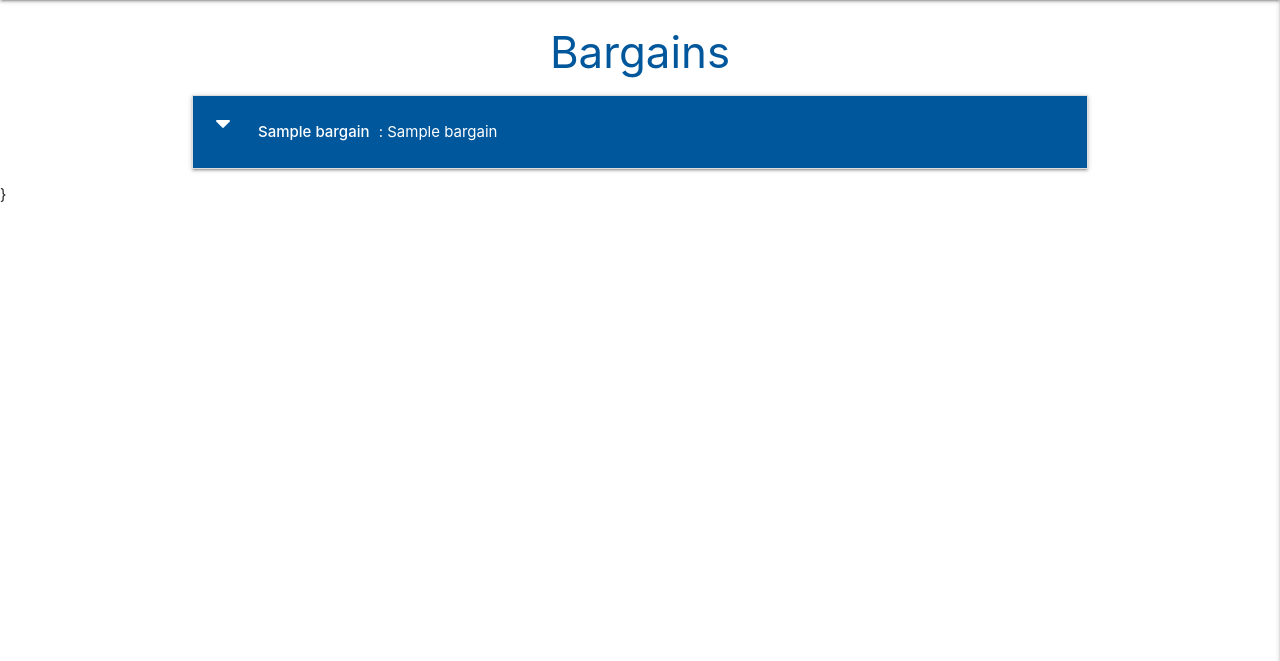
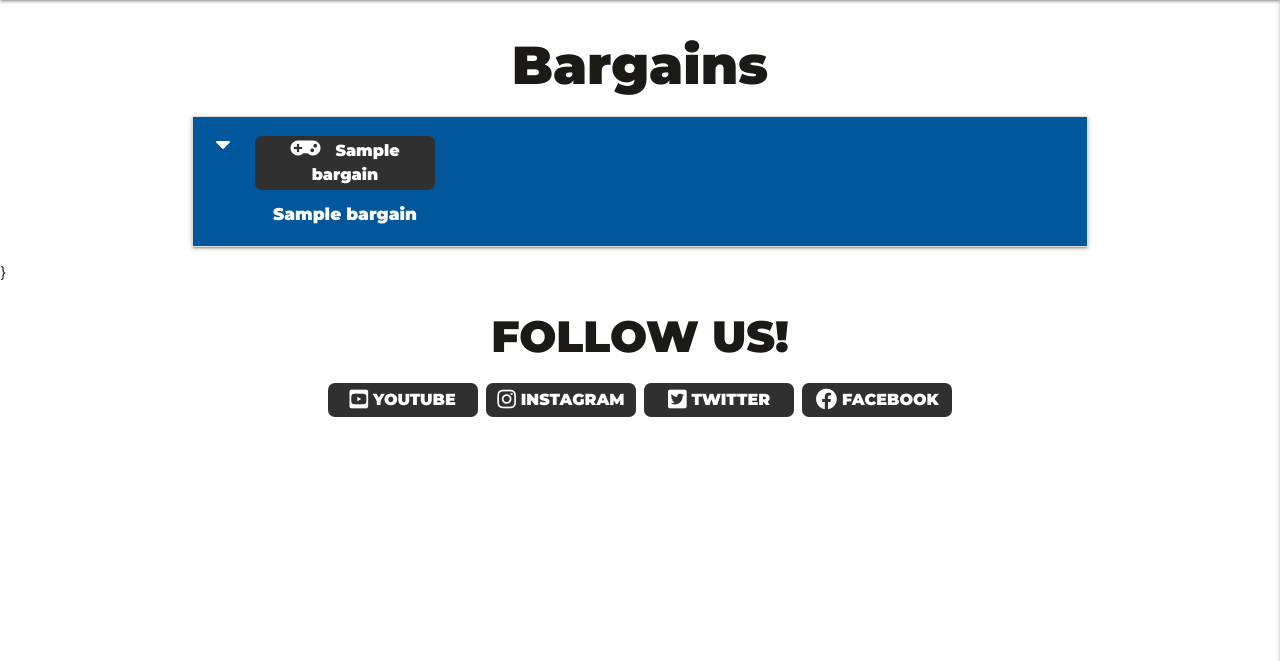
Before and after one commit to blockjarvis/ciproject3, a Flask app: page / in a window 1280 px wide. Shown: the part 64-725 px from the top of the page. Run offline with Flask 2, Linux system fonts and the light colour scheme; grey boxes marked "Sample" are stand-in pictures; a database or web service that is not in the repository returns one stand-in record (values such as "Sample title"); some libraries are stand-ins or nearby versions.

Commit message:
social media footer add buttons css style

```diff
--- a/static/css/style.css
+++ b/static/css/style.css
@@ -11,3 +11,88 @@
     max-width: 400px;
     height: 300px;
 }
+
+/*-- ===== align style ==== -- */
+
+.logo {
+    display: block;
+    height: 100%;
+    margin-left: auto;
+    margin-right: auto;
+    max-width: 800px;
+    width:100%;
+}
+
+/*-- ===== (buttonsm) style ==== -- */
+.buttonsm {
+    background-color: #303030;
+    border: none;
+    color: white;
+    cursor: pointer;
+    display: inline-block;
+    font-family: 'Montserrat', sans-serif;
+    font-size: 16px;
+    font-weight: 600;
+    margin: 4px 2px;
+    padding: 5px;
+    text-align: center;
+    text-decoration: none;
+    width: 150px;
+}
+    .buttonsm {border-radius: 7px;}
+
+    .buttonsm:hover {
+    background-color: #f0c234;
+    color: white;
+}
+
+ /*-- ===== buttons font style ==== -- */
+.buttonfont {
+    color:white;
+    font-family: 'Montserrat', sans-serif;
+    font-size:14px ;
+    font-weight: 600;
+}
+
+ /*-- ===== P font style ==== -- */
+p {
+    color:#000000;
+    font-family: 'Montserrat', sans-serif;
+    font-size:15px ;
+    font-weight: 400;
+}
+
+ /*-- ===== H1,H2 font style ==== -- */
+h1,h2,h3{
+    text-align: center;
+    color:#1b1a17;
+    font-family: 'Montserrat', sans-serif;
+    font-weight: 600;
+}
+
+ /*-- ===== H5,H6 font style ==== -- */
+ h5,h6{
+    text-align: center;
+    color:#ffffff;
+    font-family: 'Montserrat', sans-serif;
+    font-weight: 600;
+    font-size:17px ;
+}
+
+ /*-- ===== category box style ==== -- */
+.categorybox {
+    background-color: #303030;
+    border: none;
+    color: white;
+    cursor: pointer;
+    display: inline-block;
+    font-family: 'Montserrat', sans-serif;
+    font-size: 16px;
+    font-weight: 600;
+    margin: 4px 2px;
+    padding: 3px;
+    text-align: center;
+    text-decoration: none;
+    width: 180px;
+}
+    .categorybox {border-radius: 7px;}
--- a/templates/bargains.html
+++ b/templates/bargains.html
@@ -1,7 +1,7 @@
 {% extends "base.html" %}
 {% block content %}
 
-  <h3 class="light-blue-text text-darken-4 center-align">Bargains</h3>
+  <h2>Bargains</h2>
 
   <ul class="collapsible">
     {% for bargain in bargains %}
@@ -10,8 +10,8 @@
           <div class="col s3">
             <i class="fas fa-caret-down"></i>
             {% if session.user|lower == bargain.created_by|lower %}
-            <a href="{{ url_for('edit_bargain', bargain_id=bargain._id) }}" class="btn-small light-blue lighten-1">Edit</a>
-            <button onclick="myFunction()" class="btn-small light-red lighten-1">Expired</button>
+            <a href="{{ url_for('edit_bargain', bargain_id=bargain._id) }}" class="btn-small light-blue lighten-1 buttonfont">Edit</a>
+            <button onclick="myFunction()" class="btn-small red lighten-1 buttonfont">Expired</button>
             <script>
             function myFunction() {
               let text;
@@ -25,19 +25,22 @@
             {% endif %}
           </div>
           <div class="col s9">
-            <strong>{{ bargain.category_name }}</strong> : {{ bargain.bargain_name }}
+            <div class="categorybox">
+              <i class="fas fa-solid fa-gamepad fa-lg"></i>{{ bargain.category_name }}
+            </div>
             {% if bargain.under_50 == "on" %}
             <i class="fas fa-regular fa-award tooltipped"
                 data-position="right" data-tooltip="More than 50% discount!"></i>
             {% endif %}
+            <h6>{{ bargain.bargain_name }}</h6>
           </div>
         </div>
         <div class="collapsible-body">
           <img class="bargainimg" src="{{ bargain.bargain_img }}" alt="bargain-img">
           <p>{{ bargain.bargain_description }}</p>
-          <a href="{{ bargain.bargain_link }}" class="btn-small green accent-4" target="_blank">Get Deal</a>
+          <a href="{{ bargain.bargain_link }}" class="btn-small green accent-4 buttonfont" target="_blank">Get Deal</a>
           <p><em>by: {{ bargain.created_by }}</em></p>
-          <a href="{{ url_for('report_bargain', bargain_id=bargain._id) }}" class="btn-small light-blue lighten-1">Report</a>
+          <a href="{{ url_for('report_bargain', bargain_id=bargain._id) }}" class="btn-small red lighten-1 buttonfont">Report</a>
         </div>
     </li>
     {% endfor %}
--- a/templates/base.html
+++ b/templates/base.html
@@ -3,10 +3,16 @@
 <head>
     <meta charset="UTF-8">
     <meta name="viewport" content="width=device-width, initial-scale=1.0">
+    <!-- ===== font awesome ==== -->
     <link rel="stylesheet" href="https://cdnjs.cloudflare.com/ajax/libs/font-awesome/5.13.1/css/all.min.css"
         integrity="sha512-xA6Hp6oezhjd6LiLZynuukm80f8BoZ3OpcEYaqKoCV3HKQDrYjDE1Gu8ocxgxoXmwmSzM4iqPvCsOkQNiu41GA==" crossorigin="anonymous" type="text/css">
+    <!-- ===== materialize css ==== -->
     <link rel="stylesheet" href="https://cdnjs.cloudflare.com/ajax/libs/materialize/1.0.0/css/materialize.min.css" type="text/css">
     <link rel="stylesheet" href="{{ url_for('static', filename='css/style.css') }}" type="text/css">
+    <!-- ===== Google Font ==== -->
+    <link rel="preconnect" href="https://fonts.googleapis.com">
+    <link rel="preconnect" href="https://fonts.gstatic.com" crossorigin>
+    <link href="https://fonts.googleapis.com/css2?family=Montserrat:wght@400;900&display=swap" rel="stylesheet">
     {% block styles %}
     {% endblock %}
     <title>Game Bargains</title>
@@ -74,6 +80,18 @@
         {% endblock %}
     </main>}
 
+    <!-- ===== Footer ==== -->
+    <footer>
+        <h3>FOLLOW US!</h3>
+    <!-- ===== Social Media ==== -->
+       <div class="center-align">
+        <a href="https://www.youtube.com/" class="buttonsm" target="_blank"><i class="fab fa-youtube-square fa-lg"></i>   YOUTUBE</a>
+        <a href="https://instagram.com/" class="buttonsm" target="_blank"><i class="fab fa-instagram fa-lg"></i>   INSTAGRAM</a>
+        <a href="https://twitter.com/" class="buttonsm" target="_blank"><i class="fab fa-twitter-square fa-lg"></i>   TWITTER</a>
+        <a href="https://www.facebook.com/" class="buttonsm" target="_blank"><i class="fab fa-facebook fa-lg"></i>   FACEBOOK</a>
+       </div>
+    </footer>
+
     <script src="https://code.jquery.com/jquery-3.5.1.min.js"
         integrity="sha256-9/aliU8dGd2tb6OSsuzixeV4y/faTqgFtohetphbbj0=" crossorigin="anonymous"></script>
     <script src="https://cdnjs.cloudflare.com/ajax/libs/materialize/1.0.0/js/materialize.min.js"></script>
```
Also changed, not shown: static/images/icons/iconarrow.png (added), static/images/icons/icondiscord.png (added), static/images/icons/iconfacebook.png (added), static/images/icons/iconpremiumsm.png (added), static/images/icons/icontelegram.png (added), static/images/icons/icontwitter.png (added), static/images/icons/iconyoutube.png (added).
